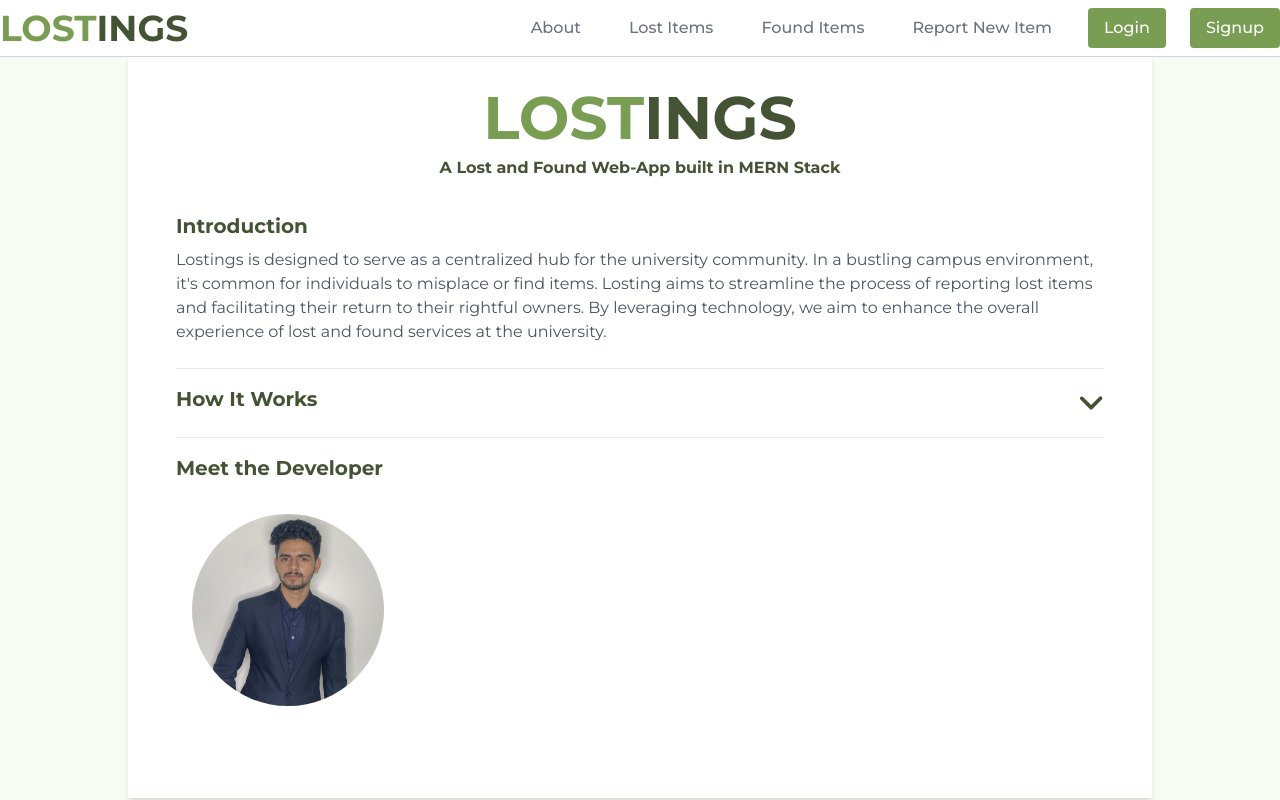
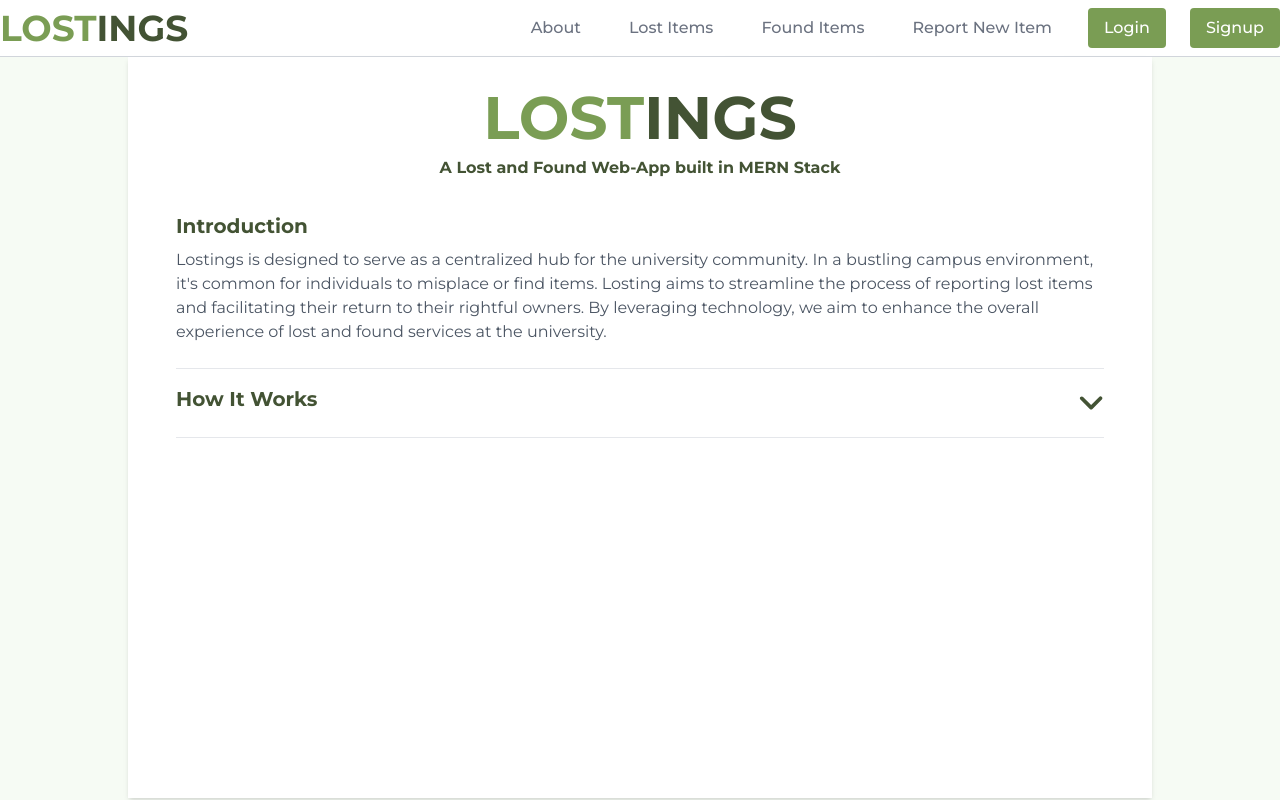
Before and after one commit to varitantarora/losting, a React (Create React App) app in the folder client/: page /about in a window 1280 px wide. Built offline with nearby package versions, Linux system fonts and the light colour scheme.

Commit message:
profile changes

```diff
--- a/client/src/pages/About/About.js
+++ b/client/src/pages/About/About.js
@@ -56,7 +56,7 @@ const AboutUsPage = () => {
       {showHowItWorks && <HowItWorks />}
       <hr></hr>
 
-      <section className="pt-2 pb-8">
+      {/* <section className="pt-2 pb-8">
         <h2 className="text-left text-xl text-navy font-extrabold py-2">
           Meet the Developer
         </h2>
@@ -66,7 +66,7 @@ const AboutUsPage = () => {
             alt="Profile"
             className="rounded-full m-4 md:mr-4 md:mb-0 h-48 w-48"
           />
-          {/* <div className="p-4 ">
+          <div className="p-4 ">
             <h3 className="text-xl font-semibold text-navy">Varitant Arora</h3>
             <p className="text-gray-600">
               Computer Engineering student at JC Bose University, YMCA,
@@ -121,9 +121,9 @@ const AboutUsPage = () => {
                 </a>
               </div>
             </div>
-          </div> */}
+          </div>
         </div>
-      </section>
+      </section> */}
     </div>
   );
 };
```
